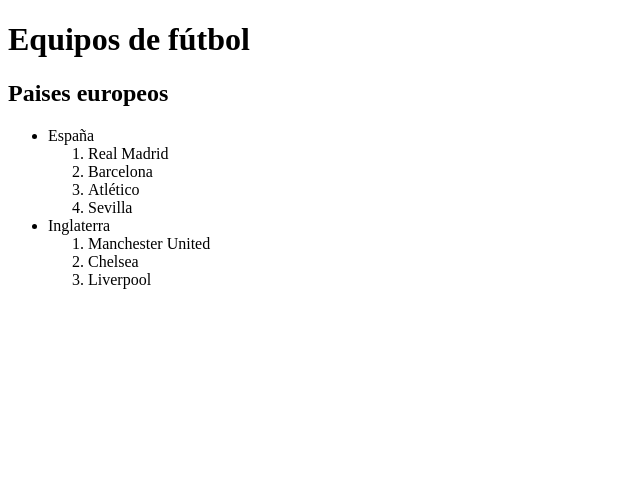
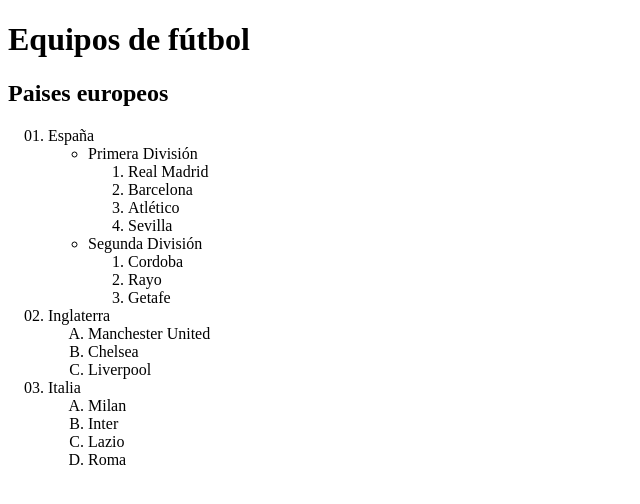
Before and after one commit to Casana/HTML_CSS, a website: page 03_Listas/Ejercicio 3.html in a window 1280 px wide. Shown: the whole page, without its empty margins (0-640 px from the left). Drawn offline with Linux system fonts and the light colour scheme.

Commit message:
Actualización lunes

```diff
--- a/03_Listas/Ejercicio 3.html
+++ b/03_Listas/Ejercicio 3.html
@@ -9,19 +9,30 @@
     <meta charset="utf-8">
     <meta name="generator" content="Visual Studio Code">
     <link rel="shortcut icon" href="fav_icon.png">
+     <link rel="stylesheet" href="listas.css">
 </head>
 
 <body>
     <h1> Equipos de fútbol </h1>
     <h2> Paises europeos </h2>
-    <ul>
+    <ol>
         <li> España
-            <ol>
+            <ul>
+                <li> Primera División
+                    <ol>
                 <li> Real Madrid </li>
                 <li> Barcelona </li>
                 <li> Atlético </li>
                 <li> Sevilla </li>
-            </ol>
+                    </ol>
+                <li> Segunda División
+                    <ol>
+                        <li> Cordoba </li>
+                        <li> Rayo </li>
+                        <li> Getafe </li>
+                    </ol>
+                    </ul>
+            </li>
         </li>
         <li> Inglaterra
             <ol>
@@ -30,6 +41,13 @@
                 <li> Liverpool </li>
             </ol>
         </li>
+        <li> Italia
+            <ol>
+                <li> Milan </li>
+                <li> Inter </li>
+                <li> Lazio </li>
+                <li> Roma </li>
+            </ol>
 </body>
 
 </html>
--- /dev/null
+++ b/03_Listas/Listas.css
@@ -0,0 +1,6 @@
+body > ol {list-style-type: decimal-leading-zero;
+width: 30%
+}
+ol>li>ol  {list-style-type: upper-alpha;}
+
+li> ol:nth-child(2n) { background-color:papayawhip}
```
Also changed, not shown: 09_Lo fantástico/Ejercicio9.html (+12 -7 lines), 09_Lo fantástico/Lofantastico.css (+7 -1 lines), CarlosMartinez.txt (added).
